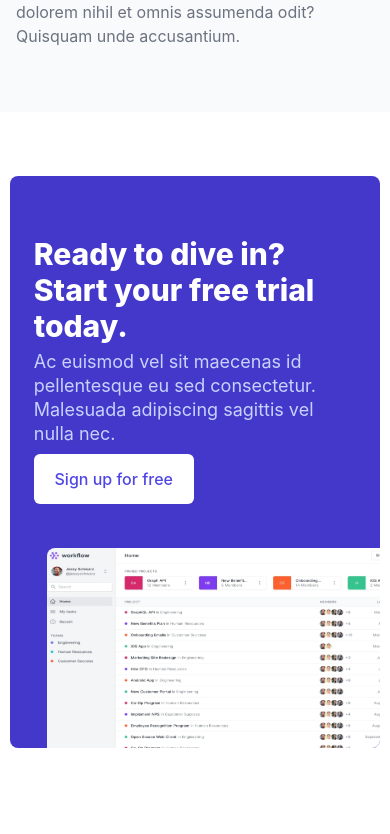
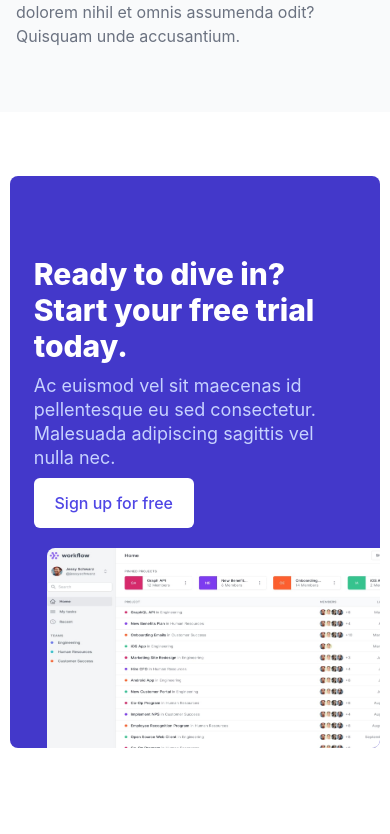
Before and after one commit to sumeetgodse/landing-page, a React (Create React App) app: page / in a window 390 px wide. Shown: the part 2050-2884 px from the top of the page. Built offline with nearby package versions, Linux system fonts and the light colour scheme; the HTML template or start-up script is replaced by a standard one.

Commit message:
minor css changes

```diff
--- a/src/styles/block1.css
+++ b/src/styles/block1.css
@@ -436,6 +436,6 @@ li:hover, .terms:hover, .mark:hover, .block-1-careers:hover, .free-trial:hover {
     font-weight: bold;
   }
   .block1-careers-hiring:hover, .free-trial:hover, .menu-free-trial:hover {
-    transform: scale(1.05);
+    transform: scale(1.1);
   }
 }
--- a/src/styles/block3.css
+++ b/src/styles/block3.css
@@ -4,7 +4,6 @@
     position: relative;
     background-color: white;
     font-family: Inter, sans-serif;
-    overflow-x: hidden;
 }
 
 .block3-container {
@@ -65,7 +64,7 @@
 
 .block3-button:hover, .block3-image:hover {
     cursor: pointer;
-    transform: scaleX(1.1);
+    transform: scale(1.1);
 }
 
 @media only screen and (max-width: 1100px) {
@@ -75,7 +74,6 @@
         position: relative;
         background-color: white;
         font-family: Inter, sans-serif;
-        overflow-x: hidden;
     }
     .block3-container {
         width: 95%;
@@ -93,7 +91,7 @@
     }
     .block3-content1 {
         position: absolute;
-        top: 44px;
+        top: 0px;
         margin-left: 24px;
         width: 87.6%;
         font-family: 'Inter', sans-serif;
@@ -104,7 +102,7 @@
     }
     .block3-content2 {
         position: absolute;
-        top: 228px;
+        top: 188px;
         margin-left: 24px;
         width: 80%;
         font-weight: normal;
@@ -114,7 +112,7 @@
     }
     .block3-button {
         position: absolute;
-        top: 322px;
+        top: 282px;
         display: flex;
         align-items: center;
         justify-content: center;
--- a/src/styles/block4.css
+++ b/src/styles/block4.css
@@ -198,6 +198,7 @@
         margin-top: 623px;
     }
     .profile-name {
+        position: absolute;
         margin-top: 623px;
         margin-left: 16px;
         display: inline-block;
```
